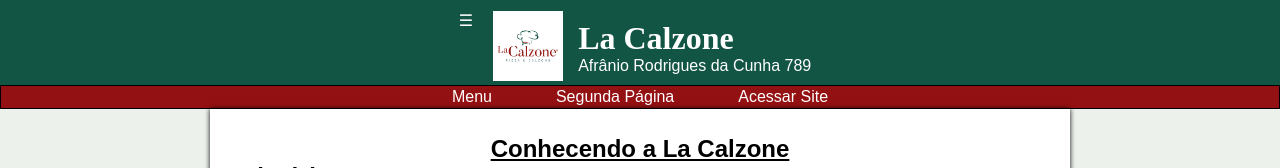
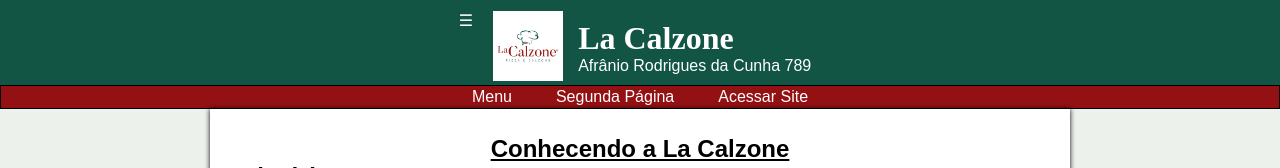
Before and after one commit to JoyBrno/lacalzone, a plain HTML site: page pag3.html in a window 1280 px wide. Shown: the top 168 px of the page. Drawn offline with Linux system fonts and the light colour scheme.

Commit message:
Update estilo.css

```diff
--- a/estilo.css
+++ b/estilo.css
@@ -38,7 +38,7 @@ nav > a {
 	font-family: Arial, helvetica, sans-serif;
 	color: white;
 	text-decoration: none;
-	padding: 10px 30px 10px 30px;
+	padding: 10px 20px 10px 20px;
 }
 
 nav > a:hover {
```
